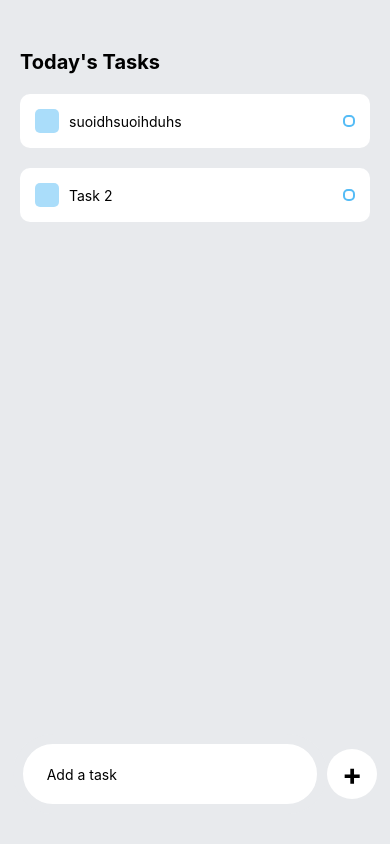
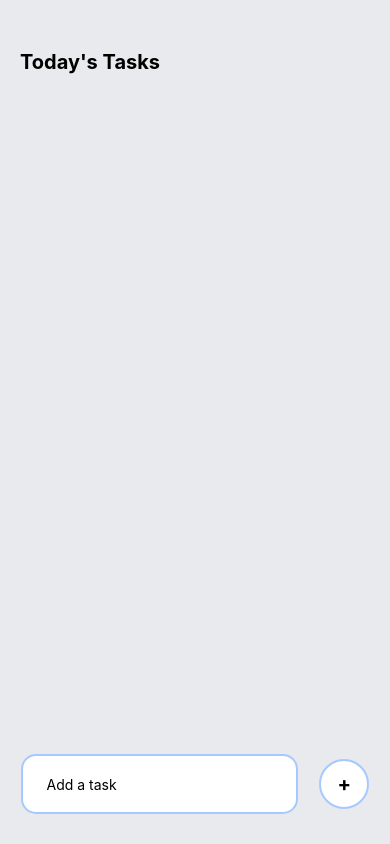
Before and after one commit to vishnugopy/ToDo-ReactNative, a React Native app: screen / in a window 390 px wide. Built offline with nearby package versions, Linux system fonts and the light colour scheme.

Commit message:
ui and functions

```diff
--- a/App.js
+++ b/App.js
@@ -1,10 +1,25 @@
 import { StatusBar } from 'expo-status-bar';
 import React , { useState } from 'react';
-import { KeyboardAvoidingView, StyleSheet, Text, TextInput, View , Platform, TouchableOpacity } from 'react-native';
+import { KeyboardAvoidingView, StyleSheet, Text, TextInput, View , Platform, TouchableOpacity, Keyboard } from 'react-native';
 import Task from './components/Task';
 
 
 export default function App() {
+  const [task, setTask] = useState('');
+  const [taskItems, setTaskItems] = useState([]);
+
+  const handleAddTask = () => {
+    Keyboard.dismiss();
+    setTaskItems([...taskItems, task]);
+    setTask(null);
+  }
+
+  const handleDeleteTask = (index) => {
+  let newTaskItems = [...taskItems];
+  newTaskItems.splice(index, 1);
+  setTaskItems(newTaskItems);
+  }
+
   return (
     <View style={styles.container}>
 
@@ -15,17 +30,26 @@ export default function App() {
         </Text>
 
         <View style={styles.items}>
-            < Task text={'suoidhsuoihduhs'} />
-            < Task text={'Task 2'} />
+            {
+              taskItems.map((item, index) => {
+                return (
+                  <TouchableOpacity key={index} onPress={() => handleDeleteTask(index)}>
+                    <Task key={index} text={item} />
+                  </TouchableOpacity>
+                )
+
+
+              })
+            }
         </View>
 
     </View>
 
     <KeyboardAvoidingView behavior={Platform.OS === 'ios' ? 'padding' : 'height'} style={styles.textform}>
-      <TextInput style={styles.input} placeholder=" Add a task " />
-      <TouchableOpacity style={styles.button}>
+      <TextInput style={styles.input} placeholder=" Add a task " onChangeText={text => setTask(text)} value={task} />
+      <TouchableOpacity style={styles.button} onPress={handleAddTask}>
 
-        <View style={styles.buttonholder}>
+        <View style={styles.buttonholder} >
           <Text style={styles.buttonText}>+</Text>
         </View>
       </TouchableOpacity>
@@ -55,7 +79,7 @@ const styles = StyleSheet.create({
     bottom:30,
     width:'100%',
     flexDirection:'row',
-    justifyContent:'center',
+    justifyContent:'space-around',
     alignItems:'center',
     outline:0,
     paddingHorizontal:10,
@@ -64,14 +88,14 @@ const styles = StyleSheet.create({
   input:{
     height:60,
     paddingHorizontal:20,
-    paddingVertical:30,
-    width:"85%",
+
+    width:"75%",
     backgroundColor:'#fff',
-    borderRadius:60,
-    borderColor:'#E8EAED',
-    borderWidth:10,
+    borderRadius:15,
+    borderColor:'#a6c9ff',
+    borderWidth:2,
     outline:0,
-  },
+    },
   button:{
     width:50,
     height:50,
@@ -79,6 +103,8 @@ const styles = StyleSheet.create({
     backgroundColor:'#fff',
     justifyContent:'center',
     alignItems:'center',
+    borderColor:'#a6c9ff',
+    borderWidth:2,
   },
   buttonholder:{
     textAlign:'center',
@@ -86,7 +112,7 @@ const styles = StyleSheet.create({
     justifyContent:'center',
   },
   buttonText:{
-    fontSize:30,
+    fontSize:20,
     fontWeight:'bold',
   },
 
```
